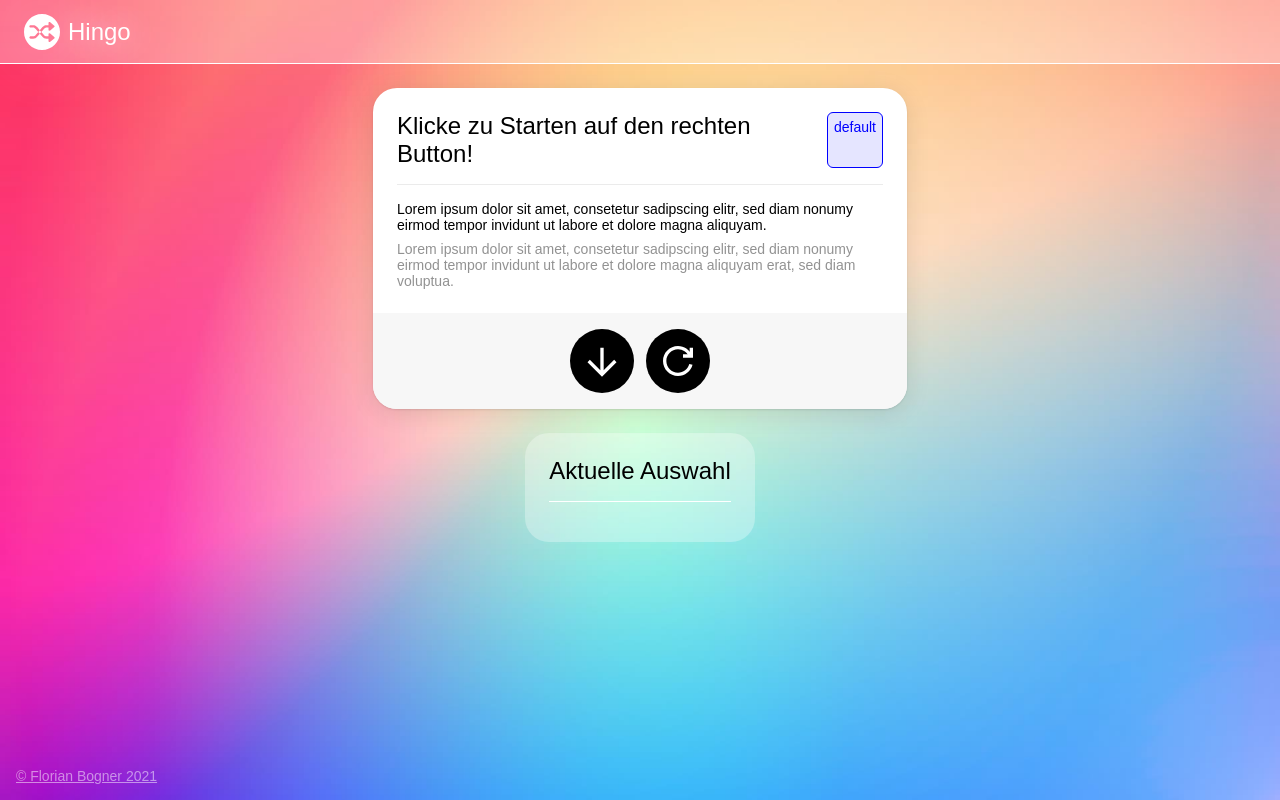
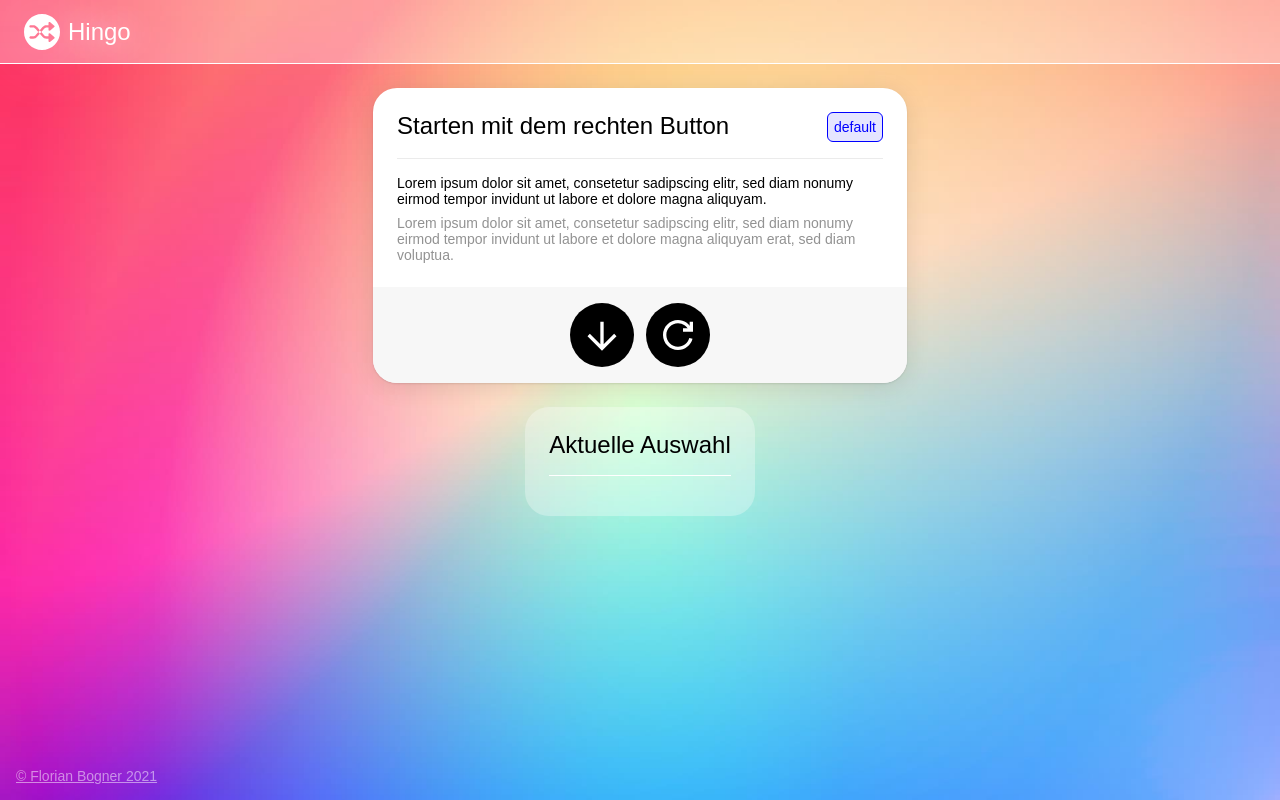
Before and after one commit to florianbogner/hingo, a React (Create React App) app: page / in a window 1280 px wide. Built offline with nearby package versions, Linux system fonts and the light colour scheme.

Commit message:
fix: default text

```diff
--- a/src/index.tsx
+++ b/src/index.tsx
@@ -181,7 +181,7 @@ let language: number = 0
 let maxId: number = 52
 let defaultHeuristic: Heuristic = {
   id: 0,
-  name: "Klicke zu Starten auf den rechten Button!",
+  name: "Starten mit dem rechten Button",
   type: "default",
   subtitle: "Lorem ipsum dolor sit amet, consetetur sadipscing elitr, sed diam nonumy eirmod tempor invidunt ut labore et dolore magna aliquyam.",
   body: "Lorem ipsum dolor sit amet, consetetur sadipscing elitr, sed diam nonumy eirmod tempor invidunt ut labore et dolore magna aliquyam erat, sed diam voluptua."
```
